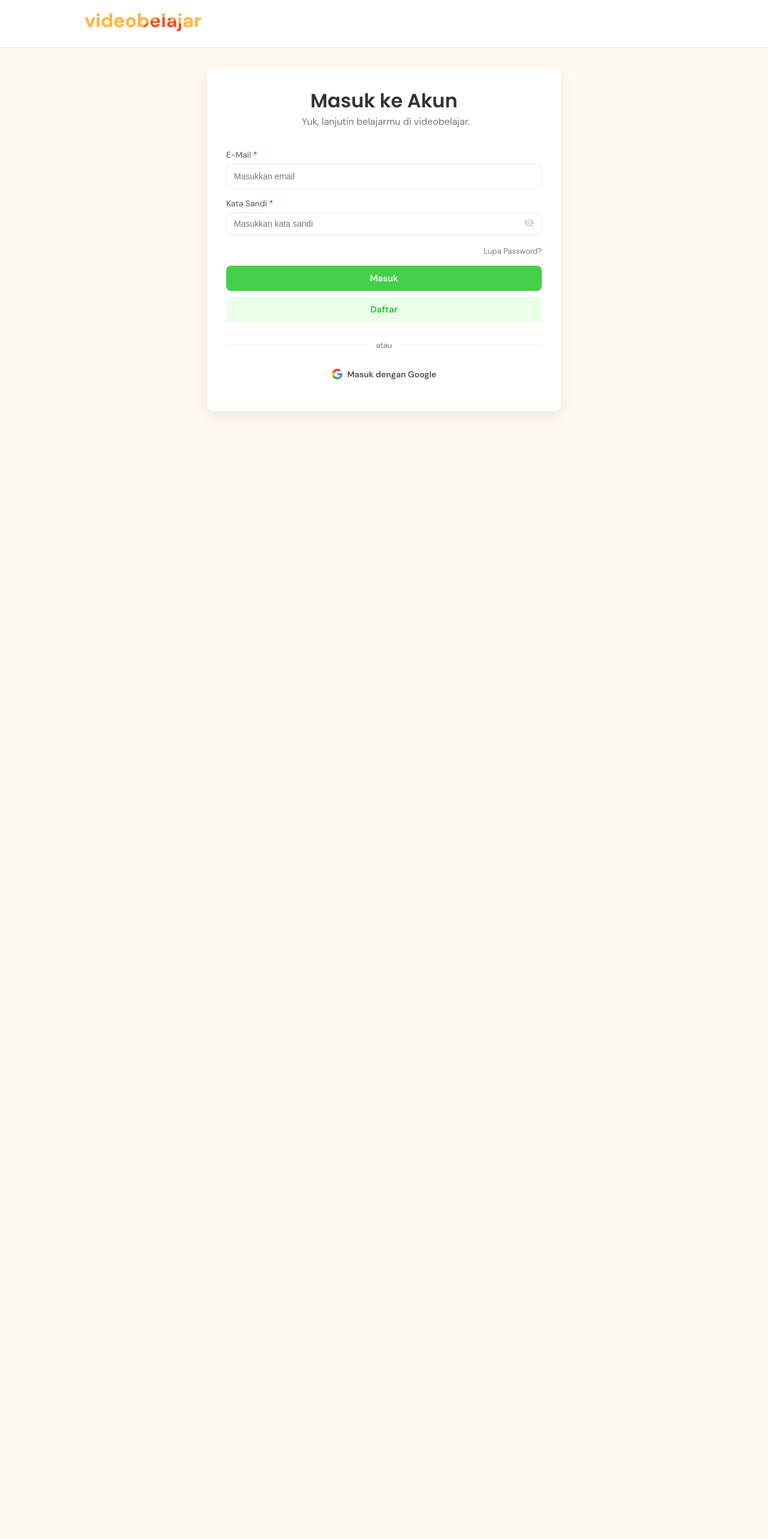
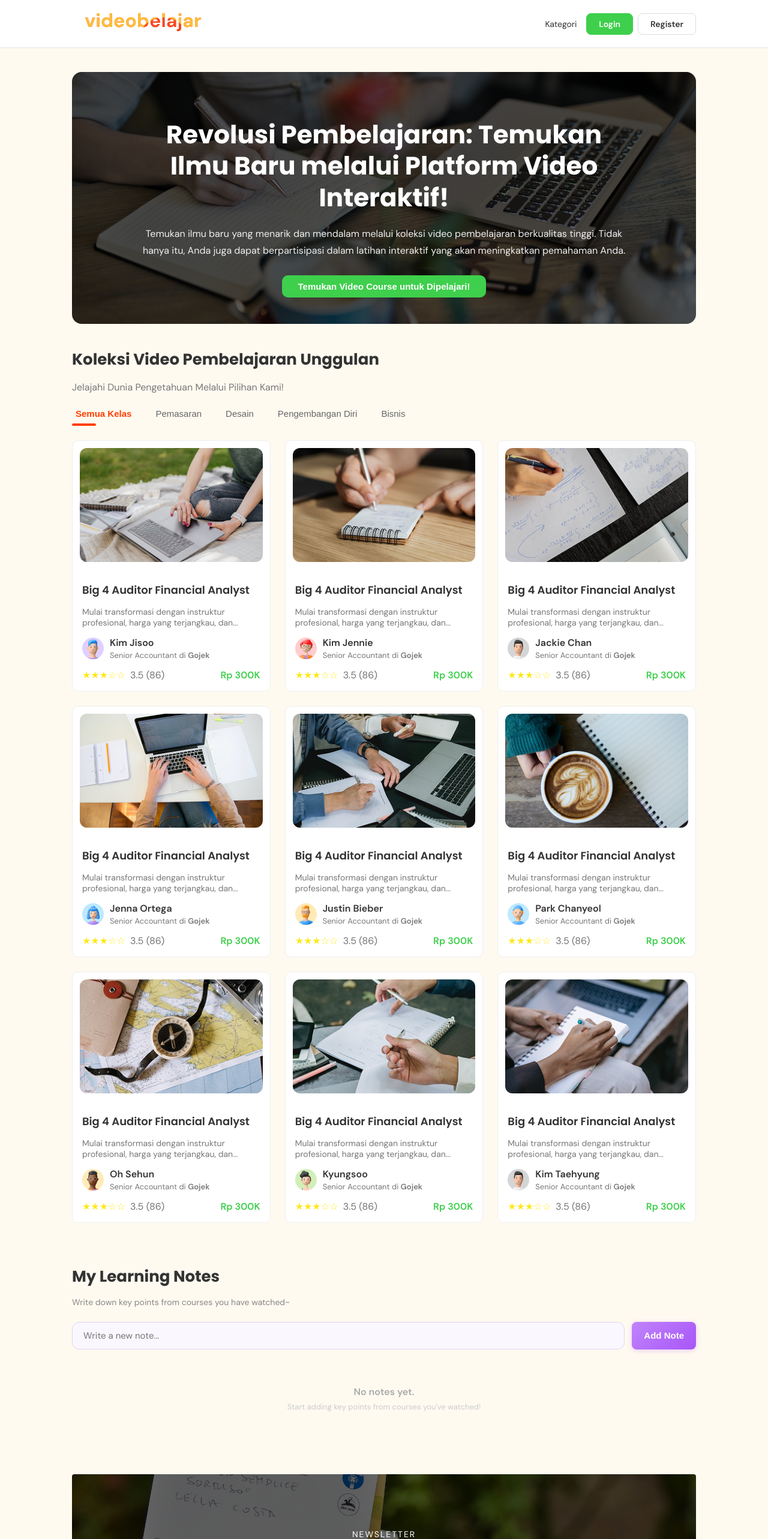
Before and after one commit to kartikafindra/videobelajar, a React (Vite) app: page / in a window 1280 px wide. Before the commit this address led to /login. Shown: the top 2566 px of the page at 60% size. Before the commit the page ends 800 px from the top, so only its background shows below. Built offline with nearby package versions, Linux system fonts and the light colour scheme.

Commit message:
[feat]: added learning notes basic crud usestate react

```diff
--- a/src/App.jsx
+++ b/src/App.jsx
@@ -1,6 +1,5 @@
 import { BrowserRouter, Routes, Route, Navigate } from 'react-router-dom'
 import { AuthProvider } from './context/AuthContext'
-import ProtectedRoute from './components/ProtectedRoute'
 import HomePage from './pages/HomePage'
 import LoginPage from './pages/LoginPage'
 import RegisterPage from './pages/RegisterPage'
@@ -12,14 +11,7 @@ function App() {
         <Routes>
           <Route path="/login" element={<LoginPage />} />
           <Route path="/register" element={<RegisterPage />} />
-          <Route
-            path="/"
-            element={
-              <ProtectedRoute>
-                <HomePage />
-              </ProtectedRoute>
-            }
-          />
+          <Route path="/" element={<HomePage />} />
           <Route path="*" element={<Navigate to="/" replace />} />
         </Routes>
       </AuthProvider>
--- a/src/components/Header.jsx
+++ b/src/components/Header.jsx
@@ -5,7 +5,7 @@ import logo from '../assets/images/logo.svg'
 import avatarProfile from '../assets/icons/avatar-profile.png'
 
 function Header({ showMenu = false }) {
-  const { logout } = useAuth()
+  const { logout, isLoggedIn } = useAuth()
   const navigate = useNavigate()
   const [dropdownOpen, setDropdownOpen] = useState(false)
   const [mobileMenuOpen, setMobileMenuOpen] = useState(false)
@@ -49,6 +49,8 @@ function Header({ showMenu = false }) {
           <div className="header-right">
             <span className="menu">Kategori</span>
 
+            {isLoggedIn ? (
+              <>
                 {/* Desktop avatar dropdown */}
                 <div className="avatar-wrapper" ref={dropdownRef}>
                   <img
@@ -69,6 +71,13 @@ function Header({ showMenu = false }) {
                 >
                   {mobileMenuOpen ? '✕' : '☰'}
                 </div>
+              </>
+            ) : (
+              <div className="header-auth-buttons">
+                <Link to="/login" className="btn-header-login">Login</Link>
+                <Link to="/register" className="btn-header-register">Register</Link>
+              </div>
+            )}
           </div>
         )}
       </header>
--- /dev/null
+++ b/src/components/NotesSection.jsx
@@ -0,0 +1,129 @@
+import { useState, useEffect } from 'react'
+
+const formatDate = (iso) =>
+  new Date(iso).toLocaleString('en-GB', {
+    day: '2-digit',
+    month: 'short',
+    year: 'numeric',
+    hour: '2-digit',
+    minute: '2-digit',
+  })
+
+function NotesSection() {
+  const [notes, setNotes] = useState(() => {
+    try {
+      const saved = localStorage.getItem('learning-notes')
+      return saved ? JSON.parse(saved) : []
+    } catch {
+      return []
+    }
+  })
+  const [inputText, setInputText] = useState('')
+  const [editId, setEditId] = useState(null)
+  const [editText, setEditText] = useState('')
+
+  // Savenotes local storage
+  useEffect(() => {
+     console.log('notes:', notes)
+    localStorage.setItem('learning-notes', JSON.stringify(notes))
+  }, [notes])
+
+  const addNote = () => {
+    if (!inputText.trim()) return
+    setNotes([...notes, { id: Date.now(), text: inputText.trim(), createdAt: new Date().toISOString() }])
+    setInputText('')
+  }
+
+  const deleteNote = (id) => {
+    setNotes(notes.filter((n) => n.id !== id))
+  }
+
+  const startEdit = (note) => {
+    setEditId(note.id)
+    setEditText(note.text)
+  }
+
+  const saveEdit = () => {
+    if (!editText.trim()) return
+    setNotes(notes.map((n) =>
+      n.id === editId ? { ...n, text: editText.trim(), updatedAt: new Date().toISOString() } : n
+    ))
+    setEditId(null)
+    setEditText('')
+  }
+
+  const cancelEdit = () => {
+    setEditId(null)
+    setEditText('')
+  }
+
+  return (
+    <section className="notes-section">
+      <div className="notes-head">
+        <h2>My Learning Notes {notes.length > 0 && <span className="notes-count">{notes.length}</span>}</h2>
+        <p>Write down key points from courses you have watched~</p>
+      </div>
+
+      <div className="notes-input-row">
+        <input
+          className="notes-input"
+          type="text"
+          placeholder="Write a new note..."
+          value={inputText}
+          onChange={(e) => setInputText(e.target.value)}
+          onKeyDown={(e) => e.key === 'Enter' && addNote()}
+        />
+        <button className="notes-add-btn" onClick={addNote}>Add Note</button>
+      </div>
+
+      {notes.length === 0 ? (
+        <div className="notes-empty">
+          <p>No notes yet.</p>
+          <span>Start adding key points from courses you've watched!</span>
+        </div>
+      ) : (
+        <ul className="notes-list">
+          {notes.map((note) => (
+            <li key={note.id} className="notes-item">
+              {editId === note.id ? (
+                <>
+                  <input
+                    className="notes-edit-input"
+                    value={editText}
+                    onChange={(e) => setEditText(e.target.value)}
+                    onKeyDown={(e) => {
+                      if (e.key === 'Enter') saveEdit()
+                      if (e.key === 'Escape') cancelEdit()
+                    }}
+                    autoFocus
+                  />
+                  <div className="notes-actions">
+                    <button className="notes-btn notes-save" onClick={saveEdit}>Save</button>
+                    <button className="notes-btn notes-cancel" onClick={cancelEdit}>Cancel</button>
+                  </div>
+                </>
+              ) : (
+                <>
+                  <div className="notes-item-body">
+                    <span className="notes-text">{note.text}</span>
+                    <span className="notes-time">
+                      {note.updatedAt
+                        ? <>Edited &middot; {formatDate(note.updatedAt)}</>
+                        : formatDate(note.createdAt)}
+                    </span>
+                  </div>
+                  <div className="notes-actions">
+                    <button className="notes-btn notes-edit" onClick={() => startEdit(note)}>Edit</button>
+                    <button className="notes-btn notes-delete" onClick={() => deleteNote(note.id)}>Delete</button>
+                  </div>
+                </>
+              )}
+            </li>
+          ))}
+        </ul>
+      )}
+    </section>
+  )
+}
+
+export default NotesSection
--- a/src/data/courses.js
+++ b/src/data/courses.js
@@ -24,7 +24,7 @@ export const courses = [
     image: card1,
     title: 'Big 4 Auditor Financial Analyst',
     description: 'Mulai transformasi dengan instruktur profesional, harga yang terjangkau, dan...',
-    mentorName: 'Jenna Ortega',
+    mentorName: 'Kim Jisoo',
     mentorRole: 'Senior Accountant',
     mentorCompany: 'Gojek',
     mentorAvatar: avatar,
@@ -37,7 +37,7 @@ export const courses = [
     image: card2,
     title: 'Big 4 Auditor Financial Analyst',
     description: 'Mulai transformasi dengan instruktur profesional, harga yang terjangkau, dan...',
-    mentorName: 'Jenna Ortega',
+    mentorName: 'Kim Jennie',
     mentorRole: 'Senior Accountant',
     mentorCompany: 'Gojek',
     mentorAvatar: avatar1,
@@ -50,7 +50,7 @@ export const courses = [
     image: card3,
     title: 'Big 4 Auditor Financial Analyst',
     description: 'Mulai transformasi dengan instruktur profesional, harga yang terjangkau, dan...',
-    mentorName: 'Jenna Ortega',
+    mentorName: 'Jackie Chan',
     mentorRole: 'Senior Accountant',
     mentorCompany: 'Gojek',
     mentorAvatar: avatar2,
@@ -76,7 +76,7 @@ export const courses = [
     image: card5,
     title: 'Big 4 Auditor Financial Analyst',
     description: 'Mulai transformasi dengan instruktur profesional, harga yang terjangkau, dan...',
-    mentorName: 'Jenna Ortega',
+    mentorName: 'Justin Bieber',
     mentorRole: 'Senior Accountant',
     mentorCompany: 'Gojek',
     mentorAvatar: avatar4,
@@ -89,7 +89,7 @@ export const courses = [
     image: card6,
     title: 'Big 4 Auditor Financial Analyst',
     description: 'Mulai transformasi dengan instruktur profesional, harga yang terjangkau, dan...',
-    mentorName: 'Jenna Ortega',
+    mentorName: 'Park Chanyeol',
     mentorRole: 'Senior Accountant',
     mentorCompany: 'Gojek',
     mentorAvatar: avatar5,
@@ -102,7 +102,7 @@ export const courses = [
     image: card7,
     title: 'Big 4 Auditor Financial Analyst',
     description: 'Mulai transformasi dengan instruktur profesional, harga yang terjangkau, dan...',
-    mentorName: 'Jenna Ortega',
+    mentorName: 'Oh Sehun',
     mentorRole: 'Senior Accountant',
     mentorCompany: 'Gojek',
     mentorAvatar: avatar6,
@@ -115,7 +115,7 @@ export const courses = [
     image: card8,
     title: 'Big 4 Auditor Financial Analyst',
     description: 'Mulai transformasi dengan instruktur profesional, harga yang terjangkau, dan...',
-    mentorName: 'Jenna Ortega',
+    mentorName: 'Kyungsoo',
     mentorRole: 'Senior Accountant',
     mentorCompany: 'Gojek',
     mentorAvatar: avatar7,
@@ -128,7 +128,7 @@ export const courses = [
     image: card9,
     title: 'Big 4 Auditor Financial Analyst',
     description: 'Mulai transformasi dengan instruktur profesional, harga yang terjangkau, dan...',
-    mentorName: 'Jenna Ortega',
+    mentorName: 'Kim Taehyung',
     mentorRole: 'Senior Accountant',
     mentorCompany: 'Gojek',
     mentorAvatar: avatar8,
@@ -136,4 +136,5 @@ export const courses = [
     reviews: 86,
     price: 'Rp 300K',
   },
+
 ]
--- a/src/pages/HomePage.jsx
+++ b/src/pages/HomePage.jsx
@@ -3,6 +3,7 @@ import Header from '../components/Header'
 import Footer from '../components/Footer'
 import CourseCard from '../components/CourseCard'
 import Newsletter from '../components/Newsletter'
+import NotesSection from '../components/NotesSection'
 import { courses } from '../data/courses'
 import '../style/homepage.css'
 
@@ -56,6 +57,7 @@ function HomePage() {
         </div>
       </section>
 
+      <NotesSection />
       <Newsletter />
       <Footer />
     </>
--- a/src/style/homepage.css
+++ b/src/style/homepage.css
@@ -193,7 +193,6 @@ body{
   border-radius:10px;
   overflow:hidden;
   width:100%;
-  max-width:384px;
 }
 
 .course-image{ padding:12px; }
@@ -231,6 +230,12 @@ body{
   width:36px;
   height:36px;
   border-radius:50%;
+}
+
+.mentor > div{
+  display:flex;
+  flex-direction:column;
+  gap:2px;
 }
 
 .mentor span{
@@ -396,6 +401,271 @@ body{
   font-weight: 600;
 }
 
+.header-auth-buttons{
+  display:flex;
+  align-items:center;
+  gap:8px;
+}
+
+.btn-header-login{
+  padding:8px 20px;
+  border-radius:8px;
+  font-size:14px;
+  font-weight:600;
+  text-decoration:none;
+  color:#fff;
+  background:#3ECF4C;
+  border:1.5px solid #3ECF4C;
+  transition:background .2s;
+}
+
+.btn-header-login:hover{
+  background:#2fb83c;
+  border-color:#2fb83c;
+}
+
+.btn-header-register{
+  padding:8px 20px;
+  border-radius:8px;
+  font-size:14px;
+  font-weight:600;
+  text-decoration:none;
+  color:#333;
+  background:#fff;
+  border:1.5px solid #ddd;
+  transition:background .2s, border-color .2s;
+}
+
+.btn-header-register:hover{
+  background:#f5f5f5;
+  border-color:#bbb;
+}
+
+/* ── Learning Notes CRUD ── */
+.notes-section{
+  padding:48px 120px 16px;
+}
+
+.notes-head h2{
+  font-size:26px;
+  font-weight:700;
+  margin-bottom:6px;
+  display:flex;
+  align-items:center;
+  gap:10px;
+}
+
+.notes-count{
+  background:#b57bee;
+  color:#fff;
+  font-size:13px;
+  font-weight:700;
+  padding:2px 10px;
+  border-radius:20px;
+}
+
+.notes-head p{
+  color:#888;
+  margin-bottom:24px;
+  font-size:14px;
+}
+
+.notes-input-row{
+  display:flex;
+  gap:12px;
+  margin-bottom:24px;
+}
+
+.notes-input{
+  flex:1;
+  border:1.5px solid #e0d4f5;
+  border-radius:12px;
+  padding:12px 18px;
+  font-size:15px;
+  font-family:inherit;
+  outline:none;
+  background:#faf7ff;
+  transition:border-color .2s, box-shadow .2s;
+}
+
+.notes-input:focus{
+  border-color:#b57bee;
+  box-shadow:0 0 0 3px rgba(181,123,238,.12);
+  background:#fff;
+}
+
+.notes-add-btn{
+  background:linear-gradient(135deg,#c084fc,#a855f7);
+  color:#fff;
+  border:none;
+  border-radius:8px;
+  padding:10px 20px;
+  font-size:15px;
+  font-weight:600;
+  cursor:pointer;
+  transition:opacity .2s, transform .15s;
+  box-shadow:0 2px 8px rgba(168,85,247,.25);
+}
+
+.notes-add-btn:hover{
+  opacity:.9;
+  transform:translateY(-1px);
+}
+
+.notes-add-btn:active{
+  transform:translateY(0);
+}
+
+.notes-empty{
+  display:flex;
+  flex-direction:column;
+  align-items:center;
+  gap:6px;
+  padding:36px 0 24px;
+  color:#bbb;
+}
+
+.notes-empty-icon{
+  font-size:40px;
+  margin-bottom:4px;
+}
+
+.notes-empty p{
+  font-size:16px;
+  font-weight:600;
+  color:#aaa;
+  margin:0;
+}
+
+.notes-empty span{
+  font-size:13px;
+  color:#ccc;
+}
+
+.notes-list{
+  list-style:none;
+  margin:0;
+  padding:0;
+  display:flex;
+  flex-direction:column;
+  gap:10px;
+  max-height:400px;
+  overflow-y:auto;
+  padding-right:6px;
+}
+
+.notes-list::-webkit-scrollbar{
+  width:5px;
+}
+
+.notes-list::-webkit-scrollbar-track{
+  background:transparent;
+}
+
+.notes-list::-webkit-scrollbar-thumb{
+  background:#e0d4f5;
+  border-radius:10px;
+}
+
+.notes-list::-webkit-scrollbar-thumb:hover{
+  background:#b57bee;
+}
+
+.notes-item{
+  display:flex;
+  align-items:center;
+  justify-content:space-between;
+  gap:12px;
+  background:#fff;
+  border:1.5px solid #f0e8fc;
+  border-left:4px solid #b57bee;
+  border-radius:12px;
+  padding:14px 16px;
+  transition:box-shadow .2s, transform .15s;
+}
+
+.notes-item:hover{
+  box-shadow:0 4px 16px rgba(181,123,238,.13);
+  transform:translateY(-1px);
+}
+
+.notes-item-body{
+  flex:1;
+  display:flex;
+  flex-direction:column;
+  gap:4px;
+  min-width:0;
+}
+
+.notes-text{
+  font-size:15px;
+  color:#2d2d2d;
+  font-weight:500;
+}
+
+.notes-time{
+  font-size:12px;
+  color:#bbb;
+}
+
+.notes-edit-input{
+  flex:1;
+  border:1.5px solid #b57bee;
+  border-radius:10px;
+  padding:8px 14px;
+  font-size:15px;
+  font-family:inherit;
+  outline:none;
+  background:#faf7ff;
+  box-shadow:0 0 0 3px rgba(181,123,238,.1);
+}
+
+.notes-actions{
+  display:flex;
+  gap:8px;
+  flex-shrink:0;
+}
+
+.notes-btn{
+  padding:6px 16px;
+  border-radius:8px;
+  font-size:13px;
+  font-weight:600;
+  cursor:pointer;
+  border:none;
+  transition:opacity .2s, transform .15s;
+}
+
+.notes-btn:hover{
+  opacity:.85;
+  transform:translateY(-1px);
+}
+
+.notes-btn:active{
+  transform:translateY(0);
+}
+
+.notes-edit{
+  background:#f3eeff;
+  color:#8b45d4;
+}
+
+.notes-delete{
+  background:#ffe4e4;
+  color:#e53e3e;
+}
+
+.notes-save{
+  background:linear-gradient(135deg,#c084fc,#a855f7);
+  color:#fff;
+  box-shadow:0 2px 6px rgba(168,85,247,.2);
+}
+
+.notes-cancel{
+  background:#f0f0f0;
+  color:#666;
+}
+
 .mobile-menu{
   display:none;
 }
@@ -530,6 +800,40 @@ body{
   color:#999;
 }
 
+.notes-section{
+  padding:32px 16px;
+}
+
+.notes-head h2{
+  font-size:20px;
+}
+
+.notes-input-row{
+  flex-direction:column;
+}
+
+.notes-add-btn{
+  width:100%;
+}
+
+.notes-item{
+  flex-direction:column;
+  align-items:flex-start;
+}
+
+.notes-item-body{
+  width:100%;
+}
+
+.notes-actions{
+  width:100%;
+  justify-content:flex-end;
+}
+
+.notes-edit-input{
+  width:100%;
+}
+
 .footer-bottom{
   flex-direction:column;
   gap:16px;
```
Lines whose indentation alone changed are shown as unchanged.
